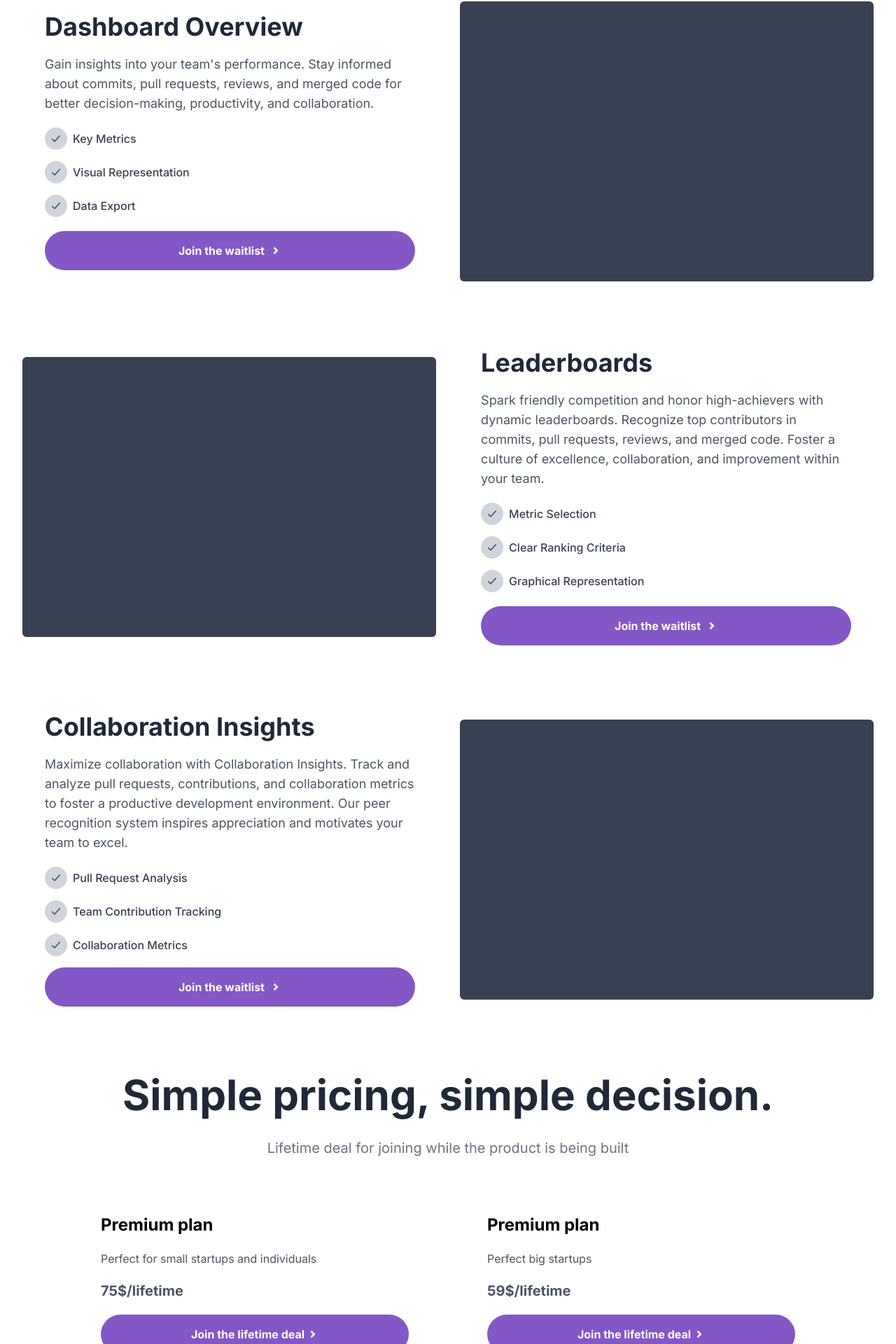
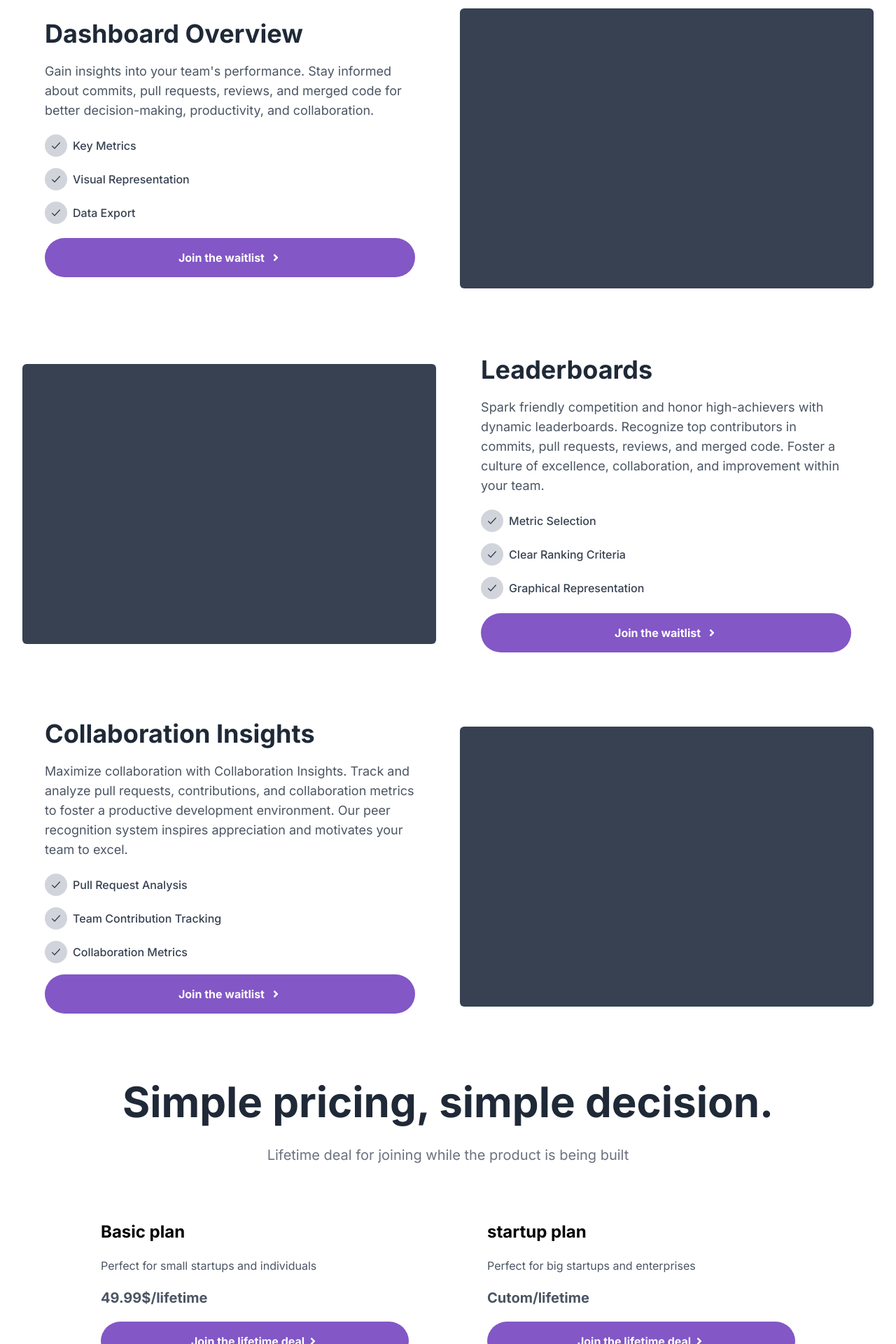
Before and after one commit to MehdiKhoudali/blog, a Next.js app in the folder eligius/: page / in a window 1280 px wide. Shown: the part 825-2745 px from the top of the page at 70% size. Built offline with nearby package versions, Linux system fonts and the light colour scheme.

Commit message:
Continue the landing page :)

```diff
--- /dev/null
+++ b/eligius/app/components/JoinWaitlist.tsx
@@ -0,0 +1,7 @@
+import { FaAngleRight } from "react-icons/fa"
+
+export default function JoinWaitlist() {
+	return (
+		<button className="bg-[#8357C6] hover:bg-[#6945A0] md:px-12 py-4 rounded-full text-white flex justify-center gap-2 hover:gap-4 hover:scale-[0.9] items-center duration-100"><a className="font-bold text-md">Join the waitlist</a><FaAngleRight /></button>
+	)
+}
--- /dev/null
+++ b/eligius/app/components/Logo.tsx
@@ -0,0 +1,13 @@
+import Image from 'next/image'
+
+import logo_eligius from '../assets/eligius_logo.png'
+
+export default function Logo() {
+	return (
+		<Image
+			alt="Track the performances of your software team with leaderboards."
+			className="w-[120px] md:w-[175px]"
+			src={logo_eligius}
+		/>
+	)
+}
--- a/eligius/app/page.tsx
+++ b/eligius/app/page.tsx
@@ -2,6 +2,7 @@ import Hero from "./sections/Hero";
 import NavBar from "./sections/NavBar";
 import Features from "./sections/Features";
 import Pricing from "./sections/Pricing";
+import Cta from "./sections/Cta";
 
 import Head from "next/head"
 
@@ -13,6 +14,7 @@ export default function Home() {
         <Hero />
         <Features />
         <Pricing />
+        <Cta />
       </main>
     </>
   )
--- /dev/null
+++ b/eligius/app/sections/Cta.tsx
@@ -0,0 +1,11 @@
+import JoinWaitlist from '../components/JoinWaitlist'
+
+export default function Cta() {
+	return (
+		<section className="w-full flex flex-col gap-8 justify-center text-center py-8 px-4 md:px-32">
+			<h2 className="text-4xl font-bold">Ready to scale with us ?</h2>
+			<p className="text-gray-600">Join the waitlist, we will reach you with a special lifetime deal pricing offer.</p>
+			<JoinWaitlist />
+		</section>
+	)
+}
--- a/eligius/app/sections/Features.tsx
+++ b/eligius/app/sections/Features.tsx
@@ -1,4 +1,5 @@
-import { FaAngleRight } from "react-icons/fa";
+
+import JoinWaitlist from '../components/JoinWaitlist'
 
 export default function Features() {
     const Check = <svg className="h-8 p-2 bg-gray-300 rounded-full w-8 shrink-0" viewBox="0 0 24 24" fill="none" stroke="currentColor" xmlns="http://www.w3.org/2000/svg"><path d="M4 13L9 18L20 6" stroke-width="2" stroke-linecap="round" stroke-linejoin="round"></path></svg>
@@ -15,7 +16,7 @@ export default function Features() {
                         <li className="flex gap-2 items-center font-medium text-gray-700">{Check}Visual Representation</li>
                         <li className="flex gap-2 items-center font-medium text-gray-700">{Check}Data Export</li>
                     </ul>
-                    <button className="bg-[#8357C6] hover:bg-[#6945A0] md:px-12 py-4 rounded-full text-white flex justify-center gap-2 hover:gap-4 items-center duration-100"><a className="font-bold text-md">Join the waitlist</a><FaAngleRight /></button>
+                    <JoinWaitlist />
                 </div>
                 <div className="w-full md:w-[50%] h-[400px] rounded-md bg-gray-700"></div>
             </div>
@@ -29,7 +30,7 @@ export default function Features() {
                         <li className="flex gap-2 items-center font-medium text-gray-700">{Check}Clear Ranking Criteria</li>
                         <li className="flex gap-2 items-center font-medium text-gray-700">{Check}Graphical Representation</li>
                     </ul>
-                    <button className="bg-[#8357C6] hover:bg-[#6945A0] md:px-12 py-4 rounded-full text-white flex justify-center gap-2 hover:gap-4 items-center duration-100"><a className="font-bold text-md">Join the waitlist</a><FaAngleRight /></button>
+                    <JoinWaitlist />
                 </div>
             </div>
             <div className="my-8 flex flex-col md:flex-row justify-center md:justify-between items-center w-full gap-8">
@@ -40,7 +41,7 @@ export default function Features() {
                         <li className="flex gap-2 items-center font-medium text-gray-700">{Check}Pull Request Analysis</li>
                         <li className="flex gap-2 items-center font-medium text-gray-700">{Check}Team Contribution Tracking</li>
                         <li className="flex gap-2 items-center font-medium text-gray-700">{Check}Collaboration Metrics</li>
-                        <button className="bg-[#8357C6] hover:bg-[#6945A0] md:px-12 py-4 rounded-full text-white flex justify-center gap-2 hover:gap-4 items-center duration-100"><a className="font-bold text-md">Join the waitlist</a><FaAngleRight /></button>
+                        <JoinWaitlist />
                     </ul>
                 </div>
                 <div className="w-full md:w-[50%] h-[400px] rounded-md bg-gray-700"></div>
--- a/eligius/app/sections/Hero.tsx
+++ b/eligius/app/sections/Hero.tsx
@@ -1,6 +1,6 @@
 import Image from "next/image";
 
-import Banner from '../assets/banner.png';
+import JoinWaitlist from '../components/JoinWaitlist'
 
 import { FaAngleRight, FaGithub } from "react-icons/fa";
 
@@ -10,8 +10,8 @@ export default function Hero() {
             <h1 id="hero_h1" className="font-bold text-4xl text-center md:text-7xl text-gray-800">Track <span className="text-[#8357C6]">performances of your <br /> software team</span></h1>
             <p className="text-gray-500 font-medium text-lg text-center">Visualize your software development teams performances and actions just by linkeding your Github account.</p>
             <div className="flex flex-col gap-2 md:gap-4 md:flex-row justify-center">
-                <button className="bg-[#8357C6] hover:bg-[#6945A0] md:px-12 py-4 rounded-full text-white flex justify-center gap-2 hover:gap-4 items-center duration-100"><a className="font-bold text-md">Join the waitlist</a><FaAngleRight /></button>
-                <button className="bg-transparent border border-[#8357C6] md:px-12 py-4 rounded-full text-[#8357C6] flex justify-center gap-2 hover:gap-4 items-center duration-100"><a className="font-bold text-md">Contact sales</a><FaAngleRight /></button>
+                <JoinWaitlist />
+                <button className="bg-transparent border border-[#8357C6] md:px-12 py-4 rounded-full text-[#8357C6] flex justify-center gap-2 hover:scale-[0.9] items-center duration-100"><a className="font-bold text-md">Contact sales</a><FaAngleRight /></button>
             </div>
         </section>
     )
--- a/eligius/app/sections/Pricing.tsx
+++ b/eligius/app/sections/Pricing.tsx
@@ -9,10 +9,10 @@ export default function Pricing() {
             <h2 className="font-bold text-3xl text-center md:text-6xl text-gray-800">Simple pricing, simple decision.</h2>
             <p className="text-gray-500 text-xl">Lifetime deal for joining while the product is being built</p>
             <div className="flex flex-col md:flex-row justify-center px-0 md:px-16 gap-4">
-                <div className="text-left p-0 m-4 md:p-8 flex flex-col gap-5 rounded-md w-full md:w-50 hover:p-2 md:hover:p-12 duration-200">
-                    <h3 className="font-bold text-2xl">Premium plan</h3>
+                <div className="text-left p-0 m-4 md:p-8 flex flex-col gap-5 rounded-md w-full md:w-50 hover:scale-[0.9] duration-200">
+                    <h3 className="font-bold text-2xl">Basic plan</h3>
                     <p className="text-gray-600">Perfect for small startups and individuals</p>
-                    <p className="text-gray-600 font-bold text-xl">75$/lifetime</p>
+                    <p className="text-gray-600 font-bold text-xl">49.99$/lifetime</p>
                     <button className="bg-[#8357C6] w-full hover:bg-gray-700 md:px-12 py-4 rounded-full text-white flex justify-center gap-1 hover:gap-2 items-center duration-100"><a className="font-bold text-md">Join the lifetime deal</a><FaAngleRight /></button>
                     <hr className="bg-gray-700 h-[2px]" />
                     <ul className="flex flex-col text-left gap-4">
@@ -22,10 +22,10 @@ export default function Pricing() {
                         <li className="flex gap-2 items-center font-medium text-gray-700">{Check}Collaboration Insights</li>
                     </ul>
                 </div>
-                <div className="text-left p-0 m-4 md:p-8 flex flex-col gap-5 rounded-md w-full md:w-50 hover:p-2 md:hover:p-12 duration-200">
-                    <h3 className="font-bold text-2xl">Premium plan</h3>
-                    <p className="text-gray-600">Perfect big startups</p>
-                    <p className="text-gray-600 font-bold text-xl">59$/lifetime</p>
+                <div className="text-left p-0 m-4 md:p-8 flex flex-col gap-5 rounded-md w-full md:w-50 hover:scale-[0.9] duration-200">
+                    <h3 className="font-bold text-2xl">startup plan</h3>
+                    <p className="text-gray-600">Perfect for big startups and enterprises</p>
+                    <p className="text-gray-600 font-bold text-xl">Cutom/lifetime</p>
                     <button className="bg-[#8357C6] w-full hover:bg-gray-700 md:px-12 py-4 rounded-full text-white flex justify-center gap-1 hover:gap-2 items-center duration-100"><a className="font-bold text-md">Join the lifetime deal</a><FaAngleRight /></button>
                     <hr className="bg-gray-700 h-[2px]" />
                     <ul className="flex flex-col text-left gap-4">
```
Also changed, not shown: eligius/app/sections/NavBar.tsx (+6 -4 lines).
